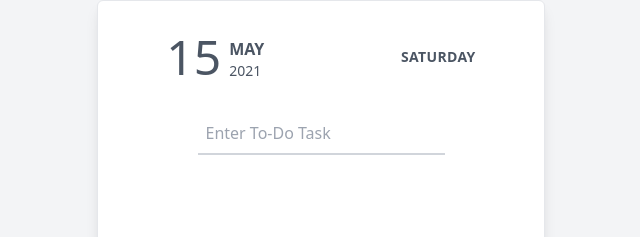
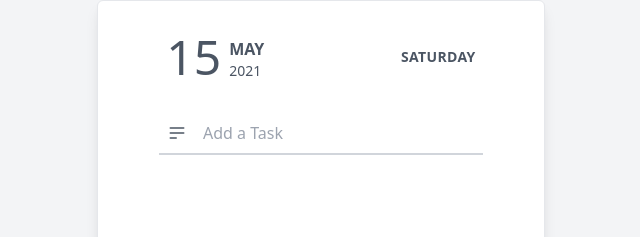
Before and after one commit to arajhansa/react-todo, a React (Create React App) app: page / in a window 1280 px wide. Shown: the part 167-404 px from the top of the page, without its empty margins (319-959 px from the left). Built offline with nearby package versions, Linux system fonts and the light colour scheme.

Commit message:
Update task input view

```diff
--- a/src/components/TaskInput.js
+++ b/src/components/TaskInput.js
@@ -1,5 +1,5 @@
 import React, {useRef} from "react";
-import {PlusCircleIcon} from "@heroicons/react/outline";
+import {MenuAlt2Icon} from "@heroicons/react/outline";
 
 function TaskInput({list, setList}) {
   const inputRef = useRef();
@@ -17,10 +17,13 @@ function TaskInput({list, setList}) {
   }
 
   return (
-      <div className="flex flex-col justify-around py-8 items-center">
-        <input ref={inputRef} onKeyPress={addNewTask}
-               placeholder="Enter To-Do Task"
-               className="border-b-2 flex mx-4 w-48 sm:w-auto border-gray-300 p-2 focus:outline-none"/>
+      <div className="flex justify-around py-8 items-center">
+        <div className="border-b-2 border-gray-300 flex items-center">
+          <MenuAlt2Icon className="h-5 w-5 mx-2 text-gray-600"/>
+          <input ref={inputRef} onKeyPress={addNewTask}
+                 placeholder="Add a Task"
+                 className=" flex w-36 sm:w-72 p-2 focus:outline-none"/>
+        </div>
       </div>
   );
 }
```
